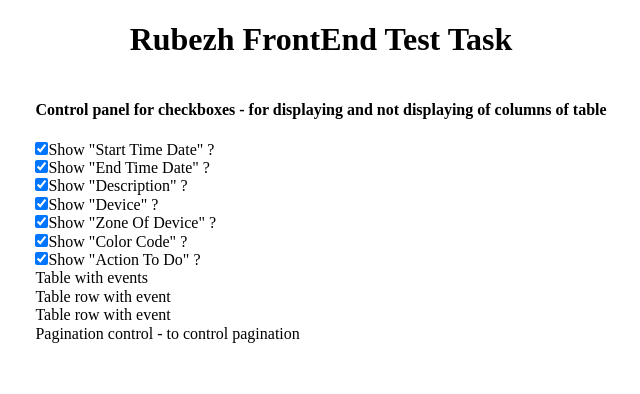
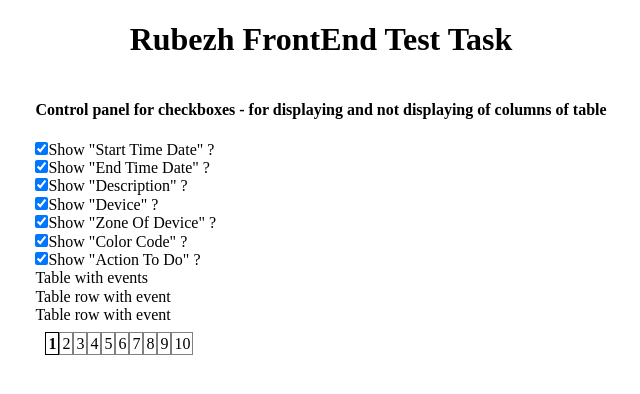
Before and after one commit to AndreiMedvedevSaratov/a028-rubezh-test-task, a React (Create React App) app: page / in a window 1280 px wide. Shown: the top 394 px of the page, without its empty margins (319-959 px from the left). Built offline with nearby package versions, Linux system fonts and the light colour scheme.

Commit message:
commit-010 - add Pagination Control logic

```diff
--- a/package.json
+++ b/package.json
@@ -6,6 +6,7 @@
     "@testing-library/jest-dom": "^5.16.4",
     "@testing-library/react": "^12.1.4",
     "@testing-library/user-event": "^13.5.0",
+    "classnames": "^2.3.1",
     "node-sass": "^7.0.1",
     "react": "^18.0.0",
     "react-dom": "^18.0.0",
--- a/src/App.js
+++ b/src/App.js
@@ -2,7 +2,7 @@ import React from 'react';
 
 import CheckboxControlPanel from './Components/CheckboxControlPanel/CheckboxControlPanel';
 import { EventsTable } from './Components/EventsTable/EventsTable';
-import { PaginationControl } from './Components/PaginationControl';
+import PaginationControl from './Components/PaginationControl/PaginationControl';
 
 import './App.scss';
 
@@ -15,7 +15,12 @@ function App() {
       <main>
         <CheckboxControlPanel />
         <EventsTable />
-        <PaginationControl />
+        <PaginationControl
+          currentPage={1}
+          // onPageChanged={onPageChanged}
+          totalItemsCount={100}
+          pageSize={10}
+        />
       </main>
     </div>
   );
--- a/src/Components/PaginationControl/PaginationControl.jsx
+++ b/src/Components/PaginationControl/PaginationControl.jsx
@@ -1,9 +1,44 @@
-import React from 'react';
+import React, { useState } from 'react';
+import styles from "./PaginationControl.module.css";
+import cn from "classnames";
 
-export const PaginationControl = () => {
+let PaginationControl = ({ totalItemsCount, pageSize, currentPage, portionSize = 10, onPageChanged }) => {
+
+	let pagesCount = Math.ceil(totalItemsCount / pageSize);
+
+	let pages = [];
+	for (let i = 1; i <= pagesCount; i++) {
+		pages.push(i);
+	}
+
+	let portionCount = Math.ceil(pagesCount / portionSize);
+	let [portionNumber, setPortionNumber] = useState(1);
+	let leftPortionPageNumber = (portionNumber - 1) * portionSize + 1;
+	let rightPortionPageNumber = portionNumber * portionSize;
+
+
 	return (
-		<div>
-			Pagination control - to control pagination
+		<div className={cn(styles.paginator)}>
+		{portionNumber > 1 &&
+			<button onClick={() => { setPortionNumber(portionNumber - 1) }}>PREV</button>}
+
+		{pages
+			.filter(p => p >= leftPortionPageNumber && p <= rightPortionPageNumber)
+			.map((p) => {
+				return <span className={cn({
+					[styles.selectedPage]: currentPage === p
+				}, styles.pageNumber)}
+					key={p}
+					onClick={(e) => {
+						onPageChanged(p);
+					}}
+				>{p}</span>
+			})}
+		{portionCount > portionNumber &&
+			<button onClick={() => { setPortionNumber(portionNumber + 1) }}>NEXT</button>}
+
 		</div>
 	)
 }
+
+export default PaginationControl;
--- /dev/null
+++ b/src/Components/PaginationControl/PaginationControl.module.css
@@ -0,0 +1,13 @@
+.paginator {
+	margin: 10px;
+}
+
+.pageNumber {
+	padding: 2px;
+	border: 1px solid grey;
+}
+
+.pageNumber.selectedPage {
+	font-weight: bold;
+	border-color: black;
+}
--- a/src/Store/Events/Reducer.js
+++ b/src/Store/Events/Reducer.js
@@ -15,7 +15,8 @@ const initialState = {
         isZoneOfDeviceShow: true,
         isColorCodeShow: true,
         isActionToDoShow: true,
-    }
+    },
+    currentPage: 1,
 };
 
 const reducerMapping = {
```
Also changed, not shown: src/Components/PaginationControl/PaginationControl.scss (deleted), 1 other file (tests, documents, lock files or other folders).
